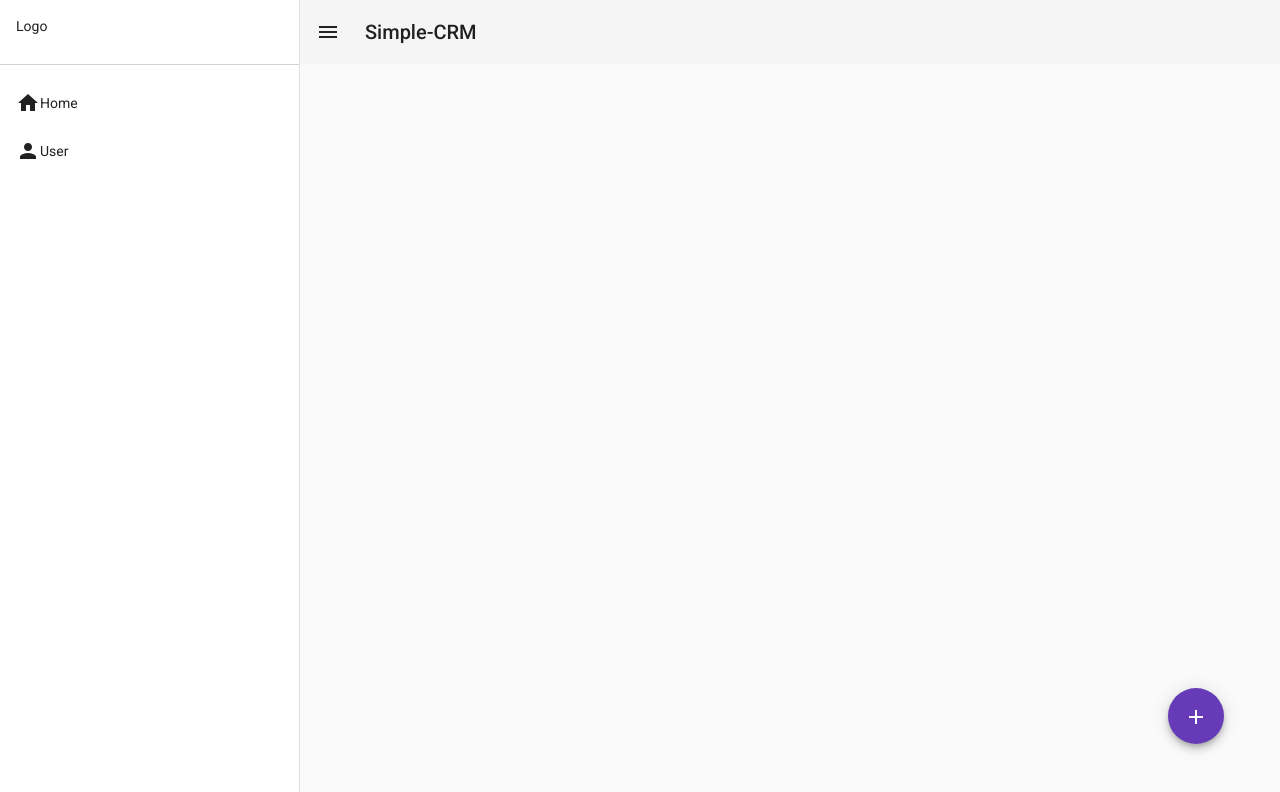
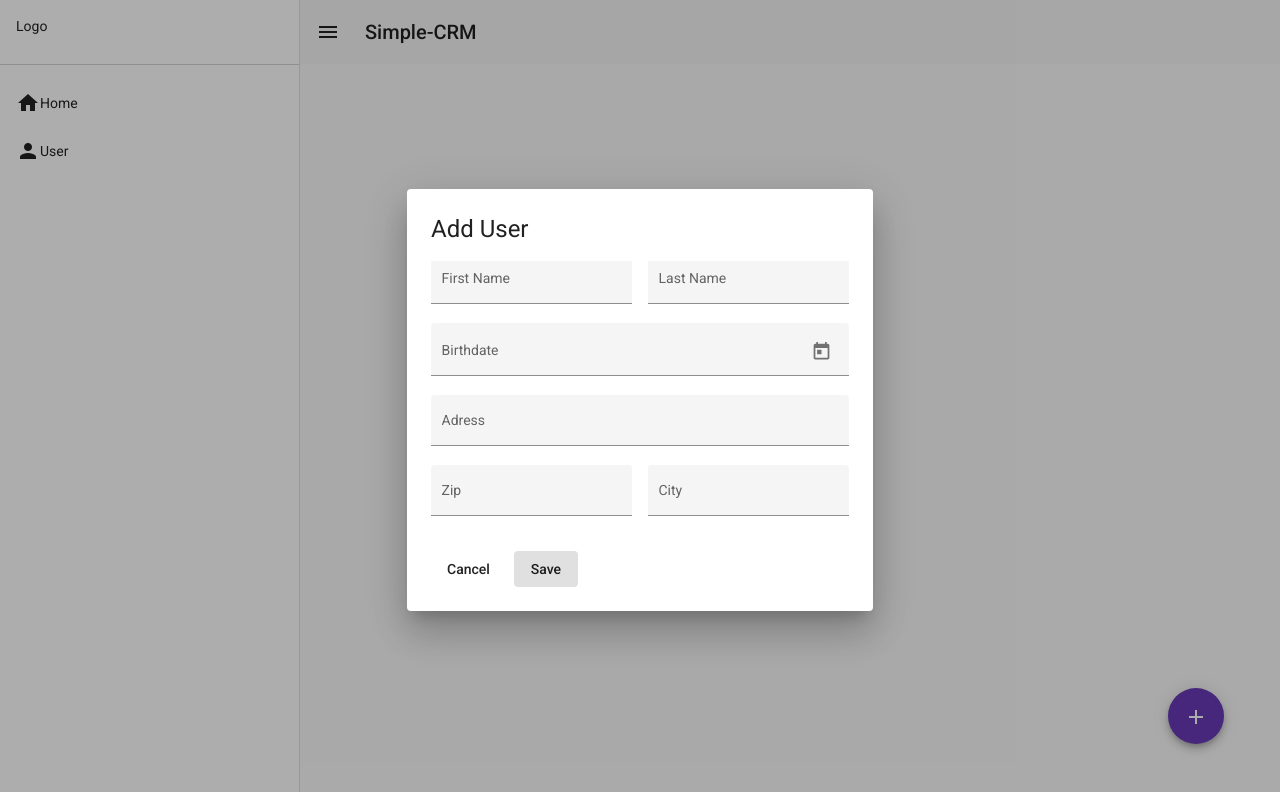
Before and after one commit to MaxKraemer/Simple-CRM, an Angular app: page /user in a window 1280 px wide. Both pictures are taken after a click on the button "add". Shown: the top 792 px of the page. Built offline with nearby package versions, Linux system fonts and the light colour scheme.

Commit message:
user dialog

```diff
--- /dev/null
+++ b/src/app/dialog-add-user/dialog-add-user.component.html
@@ -0,0 +1,52 @@
+<h1 mat-dialog-title>Add User</h1>
+<div mat-dialog-content>
+<div class="name-field">
+    <mat-form-field class="mr-16" appearance="fill">
+        <mat-label>First Name</mat-label>
+        <input matInput placeholder="Placeholder">
+      </mat-form-field>
+
+      <mat-form-field appearance="fill">
+        <mat-label>Last Name</mat-label>
+        <input matInput placeholder="Placeholder">
+      </mat-form-field>
+
+</div>
+
+<div class="datepicker">
+
+    <mat-form-field class="full-width" appearance="fill">
+        <mat-label>Birthdate</mat-label>
+        <input matInput placeholder="Placeholder" [matDatepicker]="picker">
+        <mat-datepicker-toggle matSuffix [for]="picker"></mat-datepicker-toggle>
+        <mat-datepicker #picker></mat-datepicker>
+      </mat-form-field>
+
+</div>
+
+<div class="adress-area">
+
+    <mat-form-field class="full-width"  appearance="fill">
+        <mat-label>Adress</mat-label>
+        <input matInput placeholder="Placeholder">
+      </mat-form-field>
+
+</div>
+
+<div class="city-area">
+
+    <mat-form-field class="mr-16" appearance="fill">
+        <mat-label>Zip</mat-label>
+        <input matInput placeholder="Placeholder">
+      </mat-form-field>
+
+      <mat-form-field appearance="fill">
+        <mat-label>City</mat-label>
+        <input matInput placeholder="Placeholder">
+      </mat-form-field>
+</div>
+
+<div mat-dialog-actions>
+  <button mat-button>Cancel</button>
+  <button mat-button  cdkFocusInitial>Save</button>
+</div>
--- /dev/null
+++ b/src/app/dialog-add-user/dialog-add-user.component.scss
@@ -0,0 +1,10 @@
+.mr-16{
+
+    margin-right:  16px;
+}
+
+.full-width{
+
+    width: 100%;
+
+}
--- /dev/null
+++ b/src/app/dialog-add-user/dialog-add-user.component.ts
@@ -0,0 +1,15 @@
+import { Component, OnInit } from '@angular/core';
+
+@Component({
+  selector: 'app-dialog-add-user',
+  templateUrl: './dialog-add-user.component.html',
+  styleUrls: ['./dialog-add-user.component.scss']
+})
+export class DialogAddUserComponent implements OnInit {
+
+  constructor() { }
+
+  ngOnInit(): void {
+  }
+
+}
--- a/src/app/user/user.component.html
+++ b/src/app/user/user.component.html
@@ -1,4 +1,4 @@
-<button class="user-btn" mat-fab color="primary" aria-label="Example icon button with a delete icon" matTooltip="Add User">
+<button (click)="openDialog()" class="user-btn" mat-fab color="primary" aria-label="Example icon button with a delete icon" matTooltip="Add User">
     <mat-icon><span class="material-icons-outlined">
             add
     </span></mat-icon>
--- a/src/app/user/user.component.ts
+++ b/src/app/user/user.component.ts
@@ -1,4 +1,6 @@
 import { Component, OnInit } from '@angular/core';
+import {MatDialog} from '@angular/material/dialog';
+import { DialogAddUserComponent } from '../dialog-add-user/dialog-add-user.component';
 
 @Component({
   selector: 'app-user',
@@ -7,9 +9,16 @@ import { Component, OnInit } from '@angular/core';
 })
 export class UserComponent implements OnInit {
 
-  constructor() { }
+  constructor(public dialog: MatDialog) { }
 
   ngOnInit(): void {
   }
 
+  openDialog() {
+
+    this.dialog.open(DialogAddUserComponent);
+
+  }
+
+
 }
```
Also changed, not shown: src/app/app.module.ts (+15 -2 lines), 1 other file (tests, documents, lock files or other folders).
